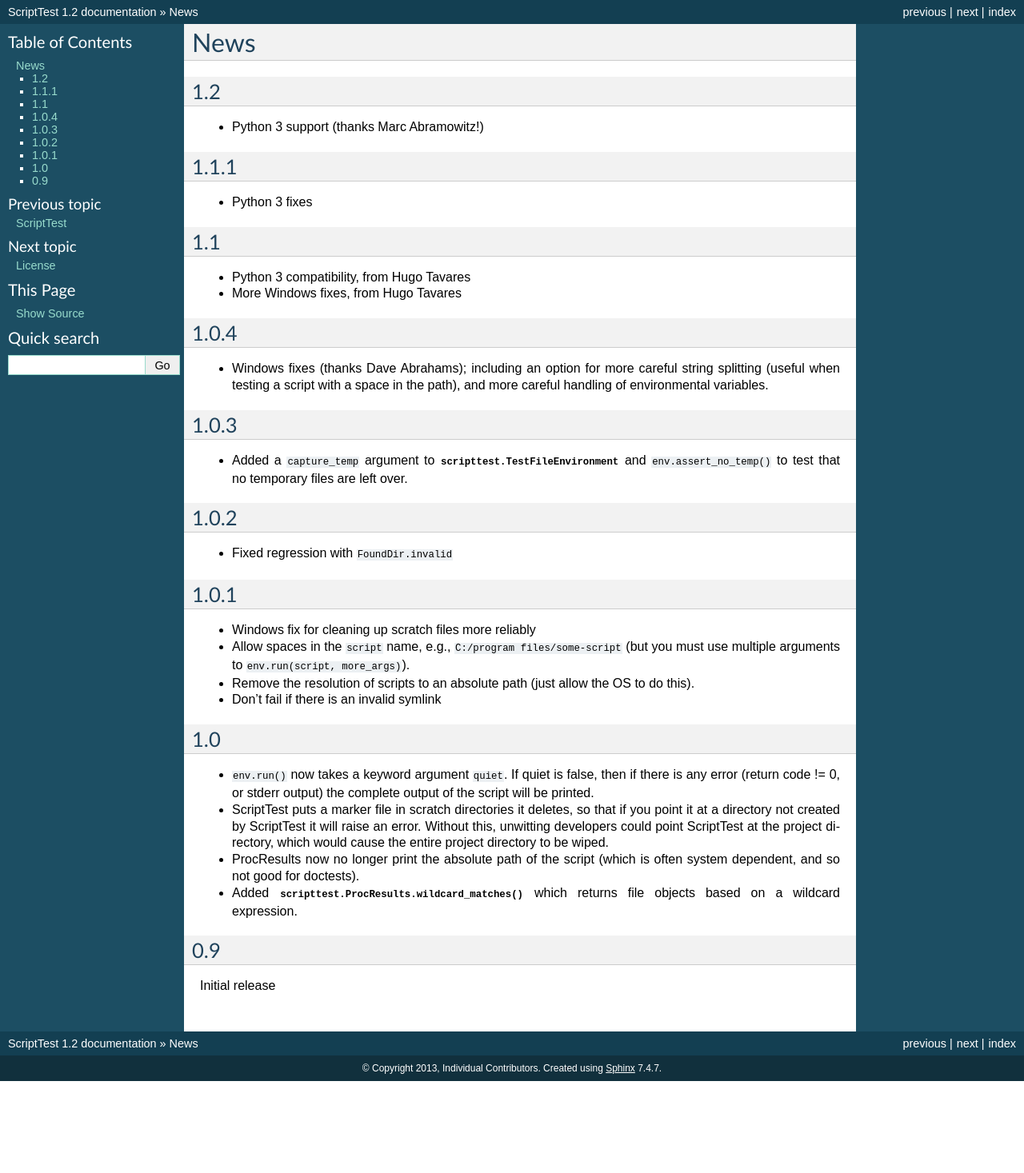
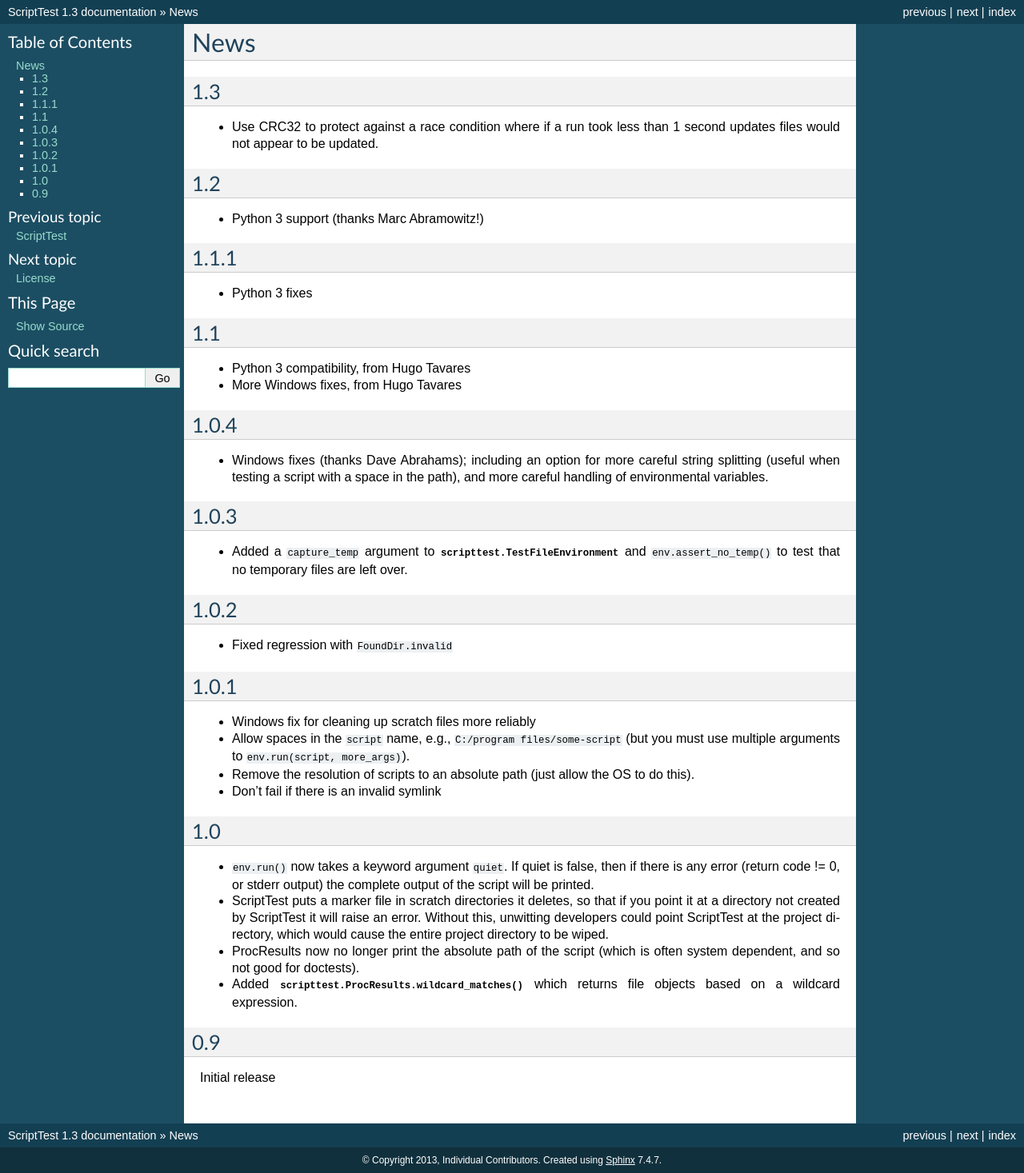
Before and after one commit to pypa/scripttest, a Sphinx documentation site: the page built from docs/news.rst, in a window 1280 px wide. Shown: the whole page at 80% size. Built offline with Sphinx 7.4.7, drawn with Linux system fonts in a browser that asks for light colours; before the commit the page ends 1352 px from its top, so only the background shows below that.

Commit message:
Bump version

```diff
--- a/docs/conf.py
+++ b/docs/conf.py
@@ -51,9 +51,9 @@
 # built documents.
 #
 # The short X.Y version.
-version = "1.2"
+version = "1.3"
 # The full version, including alpha/beta/rc tags.
-release = "1.2"
+release = "1.3"
 
 # The language for content autogenerated by Sphinx. Refer to documentation
 # for a list of supported languages.
--- a/docs/news.rst
+++ b/docs/news.rst
@@ -1,5 +1,13 @@
 News
 ====
+
+
+1.3
+---
+
+* Use CRC32 to protect against a race condition where if a run took less than
+  1 second updates files would not appear to be updated.
+
 
 1.2
 ---
--- a/setup.py
+++ b/setup.py
@@ -20,7 +20,7 @@
 
 setuptools.setup(
     name='scripttest',
-    version="1.2",
+    version="1.3",
     description="Helper to test command-line scripts",
     long_description=open("README.rst").read(),
     classifiers=[
```
